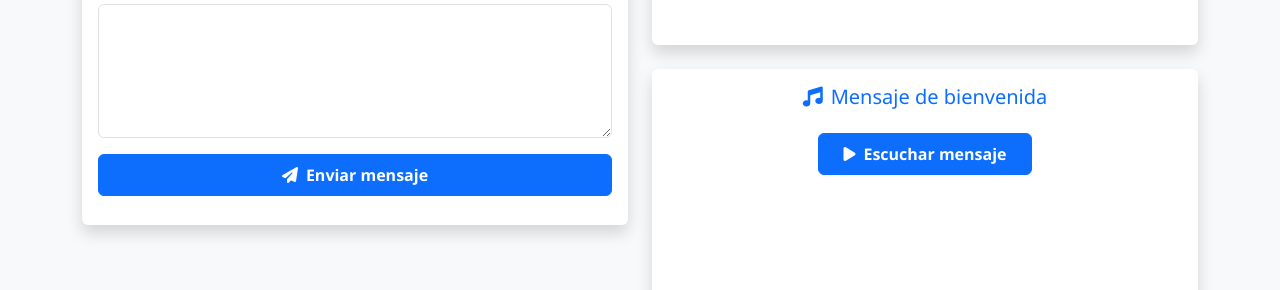
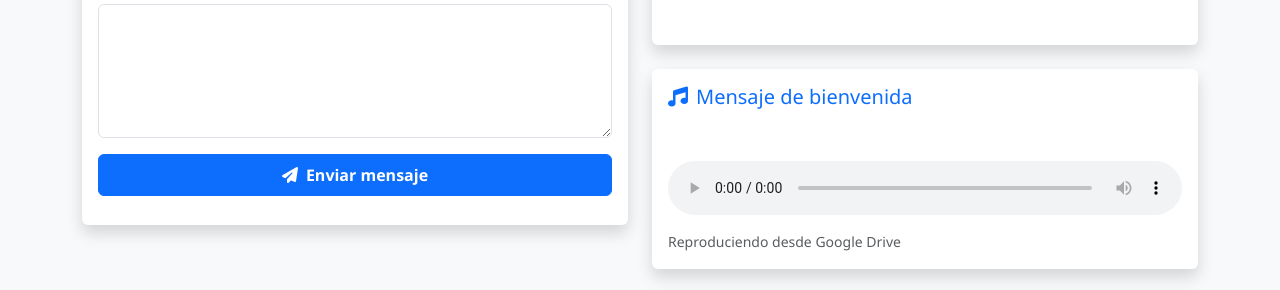
Before and after one commit to al2233048169/ProyectoAreliGravioto, a plain HTML site: page contacto.html in a window 1280 px wide. Shown: the part 563-853 px from the top of the page. Drawn offline with nearby package versions, Linux system fonts and the light colour scheme.

Commit message:
Update contacto.html

```diff
--- a/contacto.html
+++ b/contacto.html
@@ -95,17 +95,19 @@
                 </div>
 
                 <!-- Audio - Versión corregida -->
-<div class="card shadow mb-4">
-    <div class="card-body text-center">
+<div class="card shadow mb-4" style="height: 200px;">
+    <div class="card-body d-flex flex-column h-100">
         <h2 class="card-title h5"><i class="fas fa-music me-2"></i>Mensaje de bienvenida</h2>
-        <a href="https://drive.google.com/file/d/1t6lck6YgbS4MQPwO8Szio95EjcyK-jhh/view?usp=sharing"
-           target="_blank"
-           class="btn btn-primary mt-3">
-           <i class="fas fa-play me-2"></i>Escuchar mensaje
-        </a>
+        <div class="mt-auto">
+            <audio controls class="w-100">
+                <!-- Usando tu enlace específico -->
+                <source src="https://drive.google.com/uc?export=download&id=1t6lck6YgbS4MQPwO8Szio95EjcyK-jhh" type="audio/mpeg">
+                Tu navegador no soporta el elemento de audio.
+            </audio>
+            <small class="text-muted d-block mt-2">Reproduciendo desde Google Drive</small>
+        </div>
     </div>
 </div>
-
 <!-- Enlace externo - Versión corregida -->
 <div class="card shadow" style="height: 250px; cursor: pointer;">
     <br>
```
